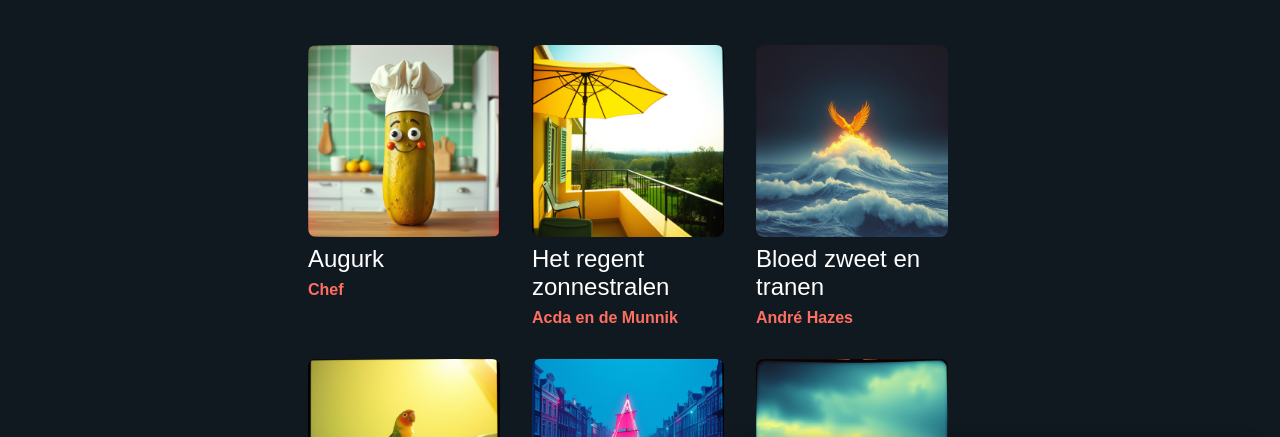
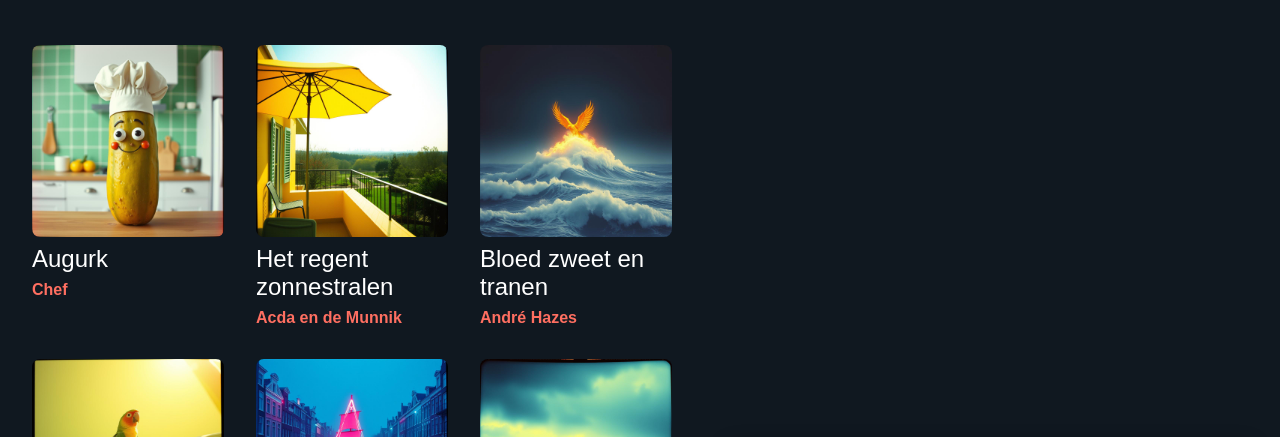
Before and after one commit to GLR-Software-Developer/interface1-semester2, a plain HTML site: page flexbox-grid/index.html in a window 1280 px wide. Shown: the part 120-557 px from the top of the page. Drawn offline with Linux system fonts and the light colour scheme.

Commit message:
Align media library left

```diff
--- a/flexbox-grid/style/main.css
+++ b/flexbox-grid/style/main.css
@@ -8,7 +8,10 @@ html {
     background: #101820;
     color: #ffffff;
     display: flex;
-    justify-content: center;
-    align-items: center;
     overflow: hidden;
 }
+
+body {
+    padding: 0 32px;
+    justify-content: center;
+}
```
